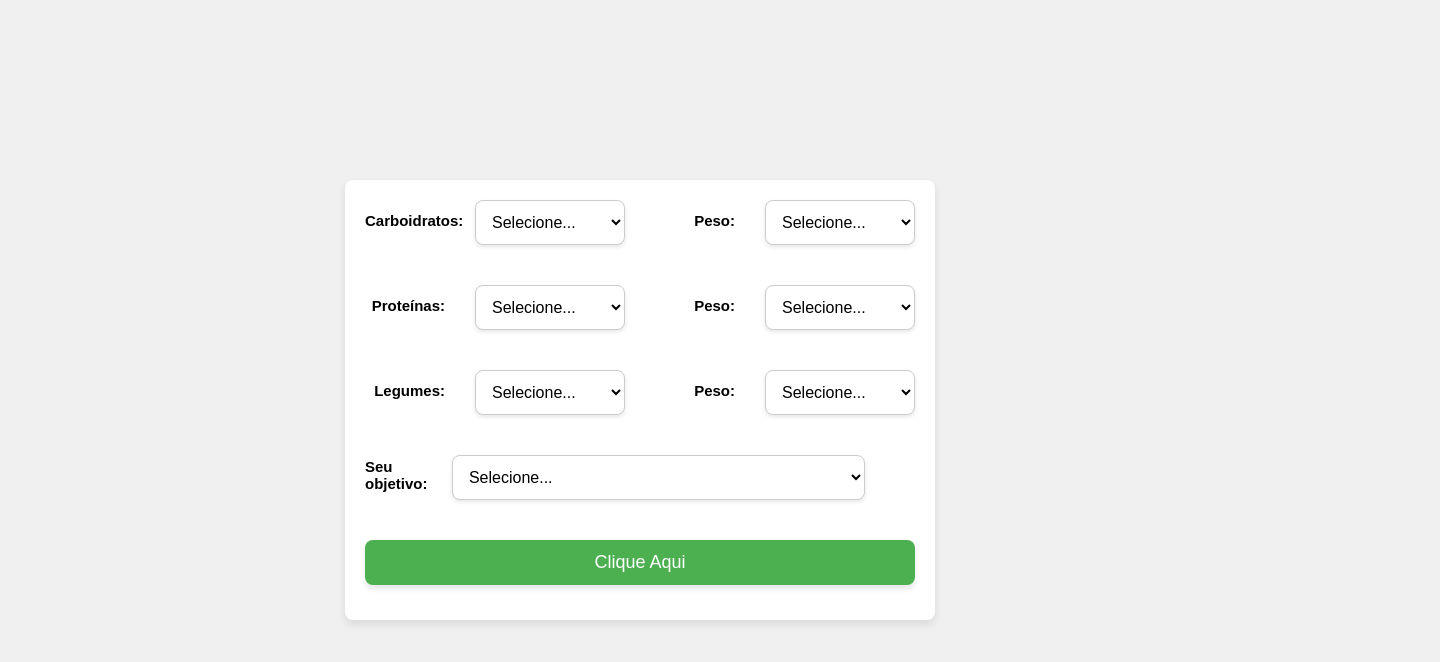
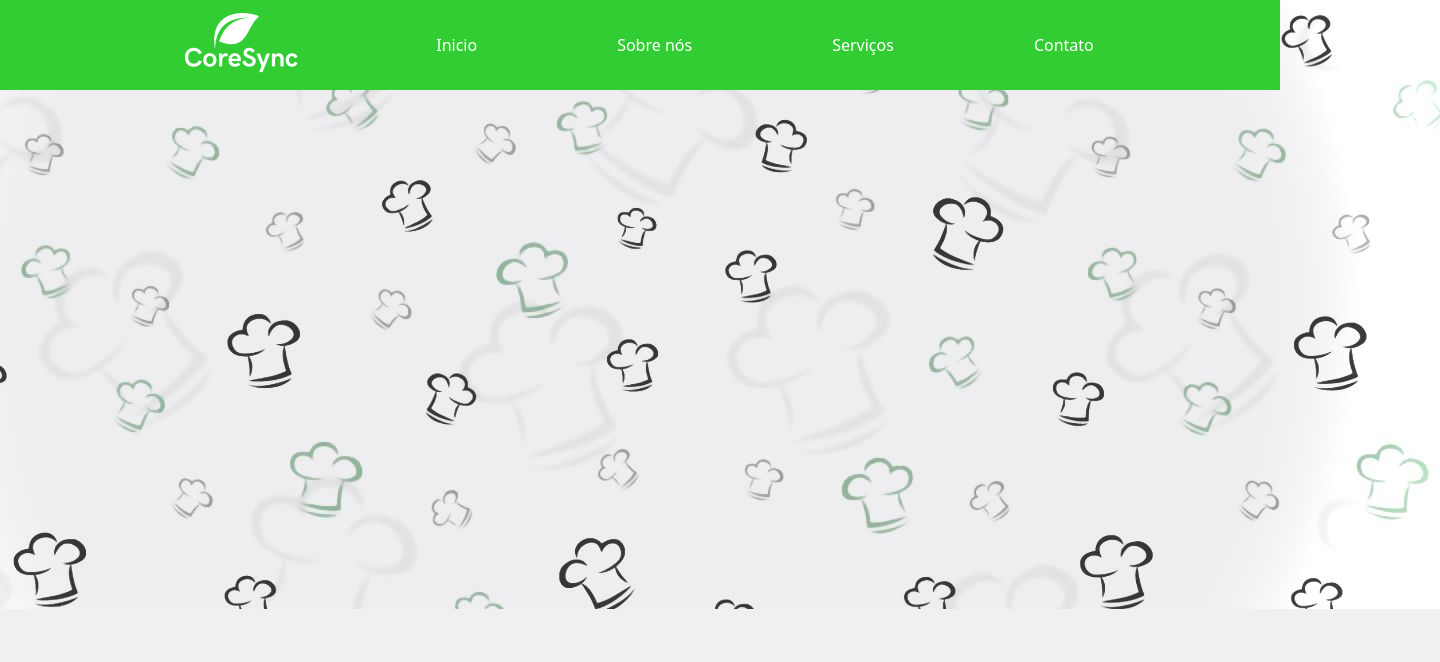
Before and after one commit to Saturno08/ProjetoA3-usjt, a React (Create React App) app: page / in a window 1280 px wide. Shown: the top 662 px of the page, 1440 px wide, since content can reach past the window. Built offline with nearby package versions, Linux system fonts and the light colour scheme.

Commit message:
Quarto Parte Projeto

```diff
--- a/src/App.js
+++ b/src/App.js
@@ -1,13 +1,31 @@
-import "./assents/styles/styles.css";
+import "./assents/styles/global.css";
 import React from 'react';
-import SelectComponent from './components/SelectComponent/SelectComponent';
+import logoPrincipal from './assents/imagens/logo_principal.png'
+import banner from './assents/imagens/plano_fundo.jpeg'
 
 function App() {
   return (
-    <div className="App" >
-    <SelectComponent/>
+    <div className="App">
+      <header>
+        <div>
+          <img id="img_logo_principal"src={logoPrincipal} alt="Logo Principal" />
+        </div>
+        <ul className="lista">
+          <li><a href="#">Inicio</a></li>
+          <li><a href="#">Sobre nós</a></li>
+          <li><a href="#">Serviços</a></li>
+          <li><a href="#">Contato</a></li>
+        </ul>
+      </header>
+      <body>
+        <div className="banner">
+      <img id="img_baner"src={banner} alt="Logo Principal"/>
+      </div>
+      </body>
     </div>
   );
 }
 
+
+
 export default App;
--- a/src/assents/styles/styles.css
+++ b/src/assents/styles/global.css
@@ -1,18 +1,17 @@
 /* src/styles/global.css */
 body {
-  background-color: #f0f0f0; /* Exemplo de cor clara */
-  margin: 0;
-  padding: 0;
+  background-color: #f0f0f0;
   font-family: Arial, sans-serif;
+  margin: 0; /* Remove margens padrão */
 }
 
-.App {
+/* .App {
   height: 100vh;
   display: flex;
   justify-content: center;
   align-items: center;
   background-color: #f0f0f0;
-}
+} */
 
 .ingredientes {
   background-color: #ffffff;
@@ -59,7 +58,7 @@ select {
   background-color: #fff;
   box-shadow: 0 2px 4px rgba(0, 0, 0, 0.1);
   transition: all 0.3s ease;
-  width: 100%;
+  width: 1200px;
 }
 
 select:focus {
@@ -103,3 +102,61 @@ label {
   margin-bottom: 5px;
   font-weight: bold;
 }
+
+header {
+  display: flex;
+  justify-content: center;
+  position: absolute;
+  top: 0;
+  left: 0;
+  right: 0;
+  background-color:#32CD32;
+  z-index: 1000;
+  height: 80px;
+  padding: 5px 40px;
+}
+
+ #img_logo_principal {
+  max-width: 250px;
+  margin-top: -65px;
+  /* padding: 0px 100px; */
+ }
+
+.lista {
+  display: flex;
+  list-style-type: none;
+  padding: 0;
+  margin: 0;
+  align-items: center;
+}
+
+.lista li {
+  margin: 0 15px;
+}
+
+.lista li a {
+  text-decoration: none;
+  color: white;
+  padding: 15px 55px;
+  border-radius: 5px;
+  transition: background-color 0.3s;
+  font-size: 16px;
+  font-family:system-ui, -apple-system, BlinkMacSystemFont, 'Segoe UI', Roboto, Oxygen, Ubuntu, Cantarell, 'Open Sans', 'Helvetica Neue', sans-serif
+}
+
+.lista li a:hover {
+  background-color: #ffffff;
+  color: #000000;
+}
+
+#img_baner {
+
+ }
+
+ .banner {
+  display: flex; /* Ativa o Flexbox */
+  justify-content: center; /* Centraliza horizontalmente */
+  align-items: center; /* Centraliza verticalmente */
+  padding-left: 20px;
+  padding-right: 20px;
+ }
--- a/src/components/SelectComponent/SelectComponent.js
+++ b/src/components/SelectComponent/SelectComponent.js
@@ -1,4 +1,4 @@
-import "../../assents/styles/styles.css";
+import "../../assents/styles/global.css";
 import React from 'react';
 import { carboidratos, proteinas, legumes, peso } from '../../arrays/arrays';
 
--- a/src/index.js
+++ b/src/index.js
@@ -1,6 +1,6 @@
 import React from 'react';
 import ReactDOM from 'react-dom/client';
-import './assents/styles/styles.css';
+import './assents/styles/global.css';
 import App from './App';
 import reportWebVitals from './reportWebVitals';
 
```
Also changed, not shown: public/manifest.json, src/assents/imagens/logo_principal.png (added), src/assents/imagens/plano_fundo.jpeg (added), src/components/SelectComponent/pages/home/home.js (added).
